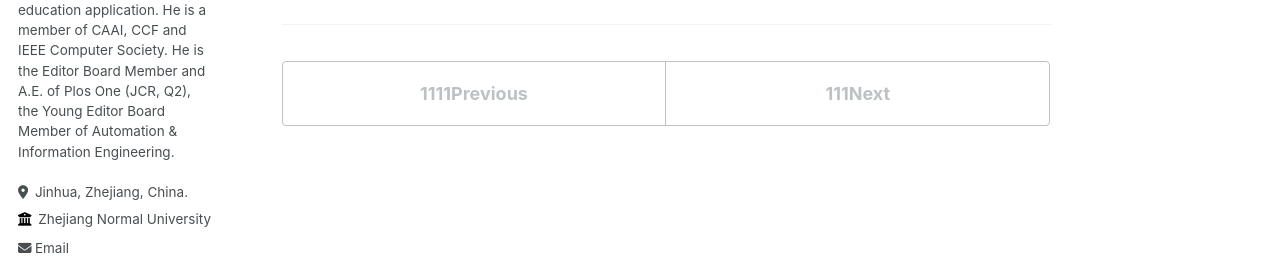
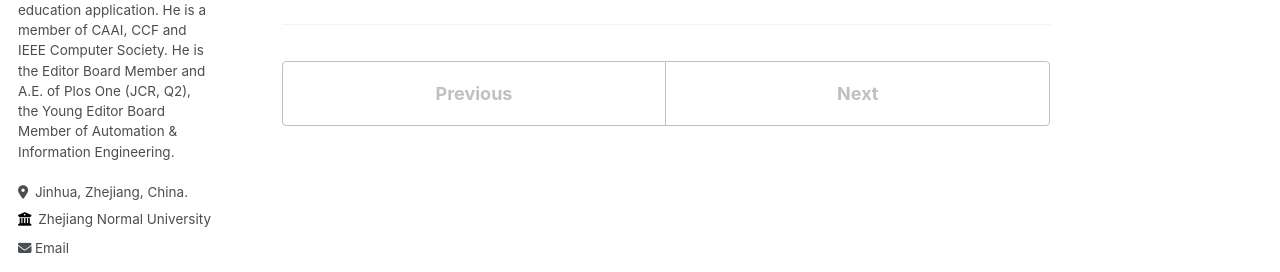
Before and after one commit to qhhuang-ai/qhhuang-ai.github.io, a Jekyll site: the page built from _talks/2014-02-01-talk-2.md, in a window 1280 px wide and 992 px high. Shown: the part 495-767 px from the top of the window. Built offline with Jekyll 4.4.1, drawn with Linux system fonts in a browser that asks for light colours; some web fonts are replaced; comment, search, counter and statistics services are not loaded.

```diff
--- a/_includes/post_pagination.html
+++ b/_includes/post_pagination.html
@@ -3,12 +3,12 @@
 {% if page.previous or page.next %}
   <nav class="pagination">
     {% if page.previous %}
-      <a href="{{ domain }}/{{  '/' | relative_url | remove_port }}{{ page.previous.url }}" class="pagination--pager" title="{{ page.previous.title | markdownify | strip_html }}">1111{{ site.data.ui-text[site.locale].pagination_previous | default: "Previous" }}</a>
+      <a href="{{ page.previous.url }}" class="pagination--pager" title="{{ page.previous.title | markdownify | strip_html }}" rel="permalink">{{ site.data.ui-text[site.locale].pagination_previous | default: "Previous" }}</a>
     {% else %}
       <a href="#" class="pagination--pager disabled">{{ site.data.ui-text[site.locale].pagination_previous | default: "Previous" }}</a>
     {% endif %}
     {% if page.next %}
-      <a href="{{ domain }}/{{  '/' | relative_url | remove_port }}{{ page.next.url }}" class="pagination--pager" title="{{ page.next.title | markdownify | strip_html }}">111{{ site.data.ui-text[site.locale].pagination_next | default: "Next" }}</a>
+      <a href="{{ page.next.url }}" class="pagination--pager" title="{{ page.next.title | markdownify | strip_html }}" rel="permalink">{{ site.data.ui-text[site.locale].pagination_next | default: "Next" }}</a>
     {% else %}
       <a href="#" class="pagination--pager disabled">{{ site.data.ui-text[site.locale].pagination_next | default: "Next" }}</a>
     {% endif %}
```
